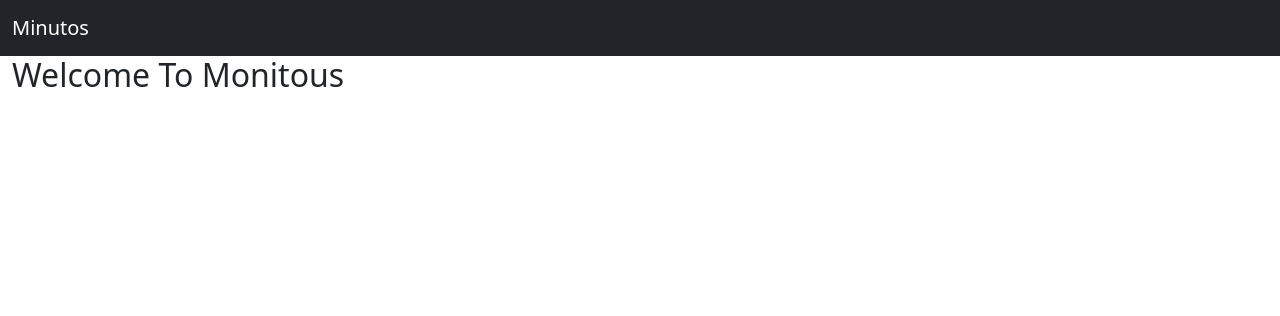
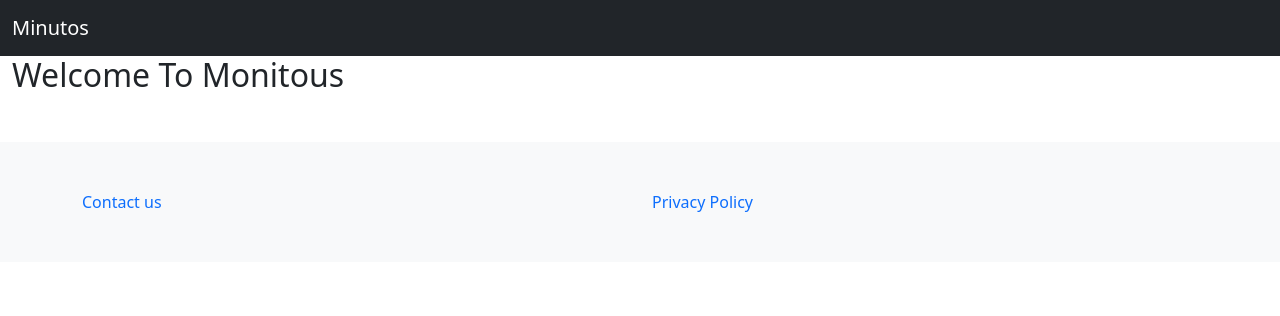
Before and after one commit to saadaoui-salah/time-tracker, a Django app: template back-end/minutos/templates/home.html in a window 1280 px wide. Shown: the top 316 px of the page. Run offline with Django 3.2, Linux system fonts and the light colour scheme; the template is opened without the code that fills it, so the values that code supplies are empty; parts of the project's set-up code (start-up, migrations or seed data) failed here and were passed over.

Commit message:
create footer

```diff
--- a/back-end/minutos/templates/base.html
+++ b/back-end/minutos/templates/base.html
@@ -21,11 +21,26 @@
             <a class="navbar-brand">Minutos</a>
         </div>
     </nav>
-    <section >
+    <section>
         {% block content %}
         {% endblock %}
     </section>
-    <footer ></footer>
+    <footer class="bd-footer py-5 mt-5 bg-light">
+        <div class="container">
+            <div class="row">
+                <div class="col">
+                    <a style="text-decoration:none;" href="#">
+                        Contact us
+                    </a>
+                </div>
+                <div class="col">
+                    <a style="text-decoration:none;" href="{% url 'privacy' %}">
+                        Privacy Policy
+                    </a>
+                </div>
+            </div>
+        </div>
+    </footer>
 </body>
 
 </html>
```
